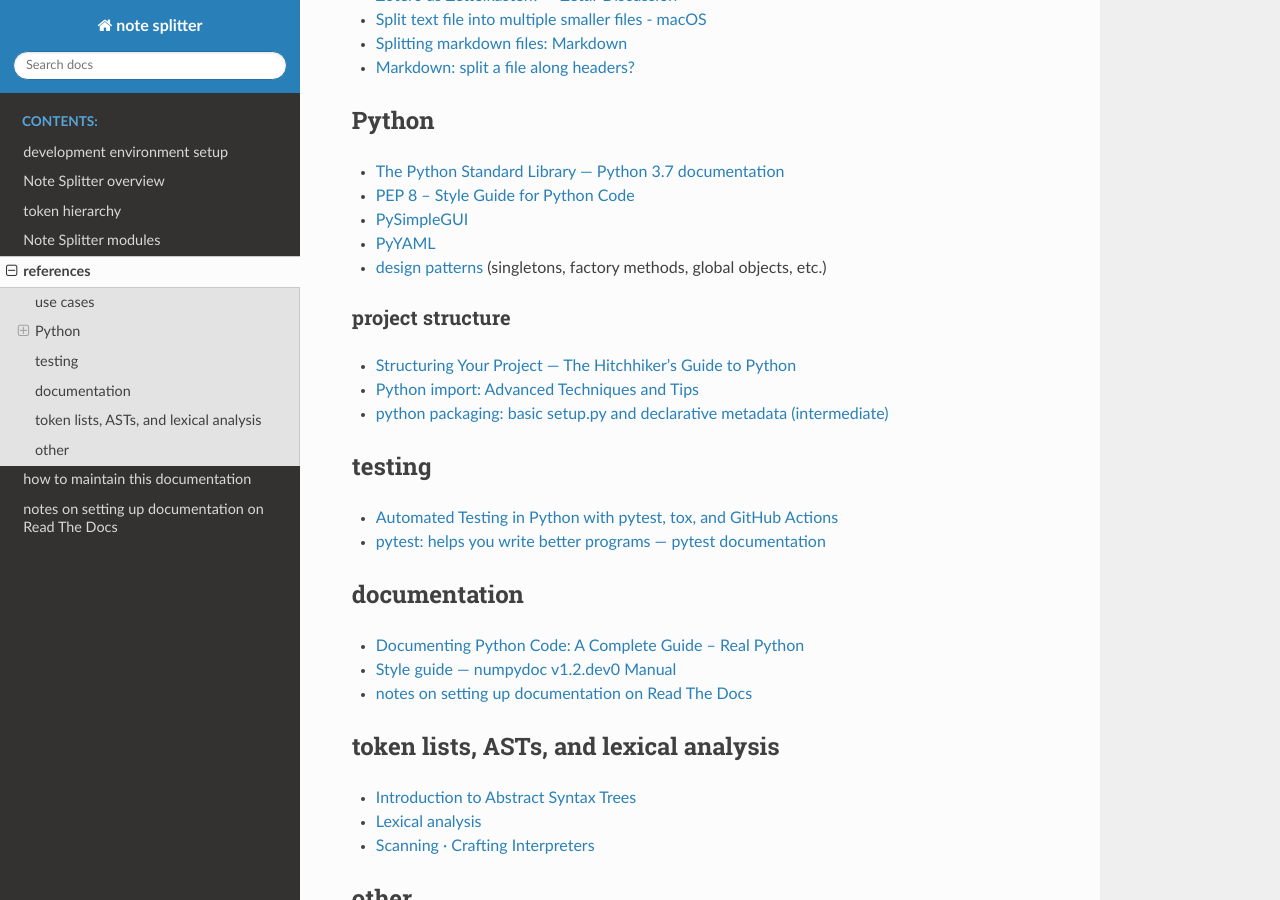
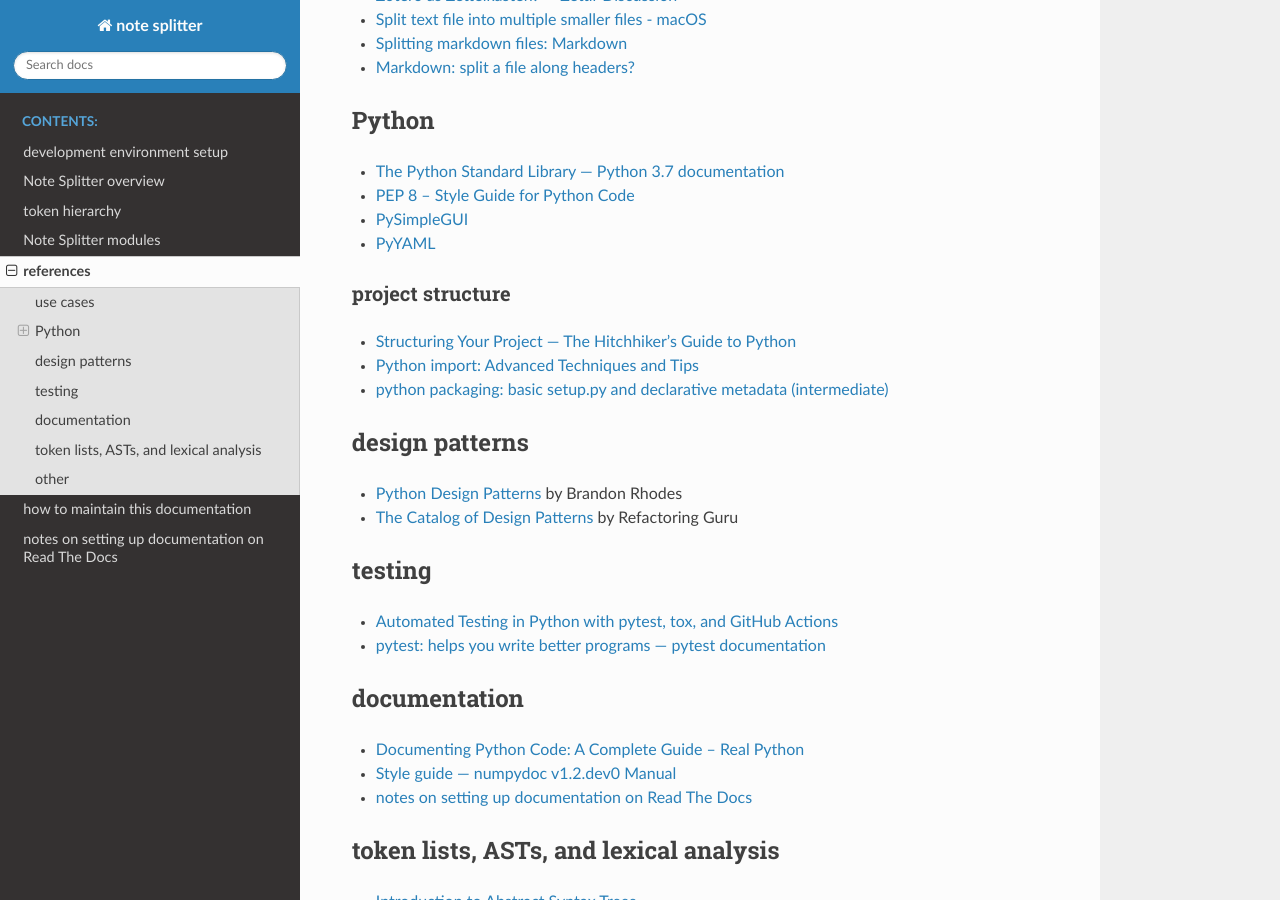
Before and after one commit to wheelercj/note-splitter, a Sphinx documentation site: the page built from docs/references.md, in a window 1280 px wide and 900 px high, scrolled down 304 px. Built offline with Sphinx 7.4.7 and the Read the Docs theme 2.0.0, drawn with Linux system fonts in a browser that asks for light colours.

Commit message:
Link to another good resource for design patterns

```diff
--- a/docs/references.md
+++ b/docs/references.md
@@ -14,12 +14,15 @@ Here are various guides, tools, etc. that have been helpful to us while building
 * [PEP 8 -- Style Guide for Python Code](https://www.python.org/dev/peps/pep-0008/)
 * [PySimpleGUI](https://pysimplegui.readthedocs.io/en/latest/)
 * [PyYAML](https://pyyaml.org/wiki/PyYAMLDocumentation)
-* [design patterns](https://python-patterns.guide/) (singletons, factory methods, global objects, etc.)
 
 ### project structure
 * [Structuring Your Project — The Hitchhiker's Guide to Python](https://docs.python-guide.org/writing/structure/)
 * [Python import: Advanced Techniques and Tips](https://realpython.com/python-import/#create-and-install-a-local-package)
 * [python packaging: basic setup.py and declarative metadata (intermediate)](https://www.youtube.com/watch?v=GaWs-LenLYE&list=PLWBKAf81pmOaP9naRiNAqug6EBnkPakvY)
+
+## design patterns
+* [Python Design Patterns](https://python-patterns.guide/) by Brandon Rhodes
+* [The Catalog of Design Patterns](https://refactoring.guru/design-patterns/catalog) by Refactoring Guru
 
 ## testing
 * [Automated Testing in Python with pytest, tox, and GitHub Actions](https://www.youtube.com/watch?v=DhUpxWjOhME)
```
